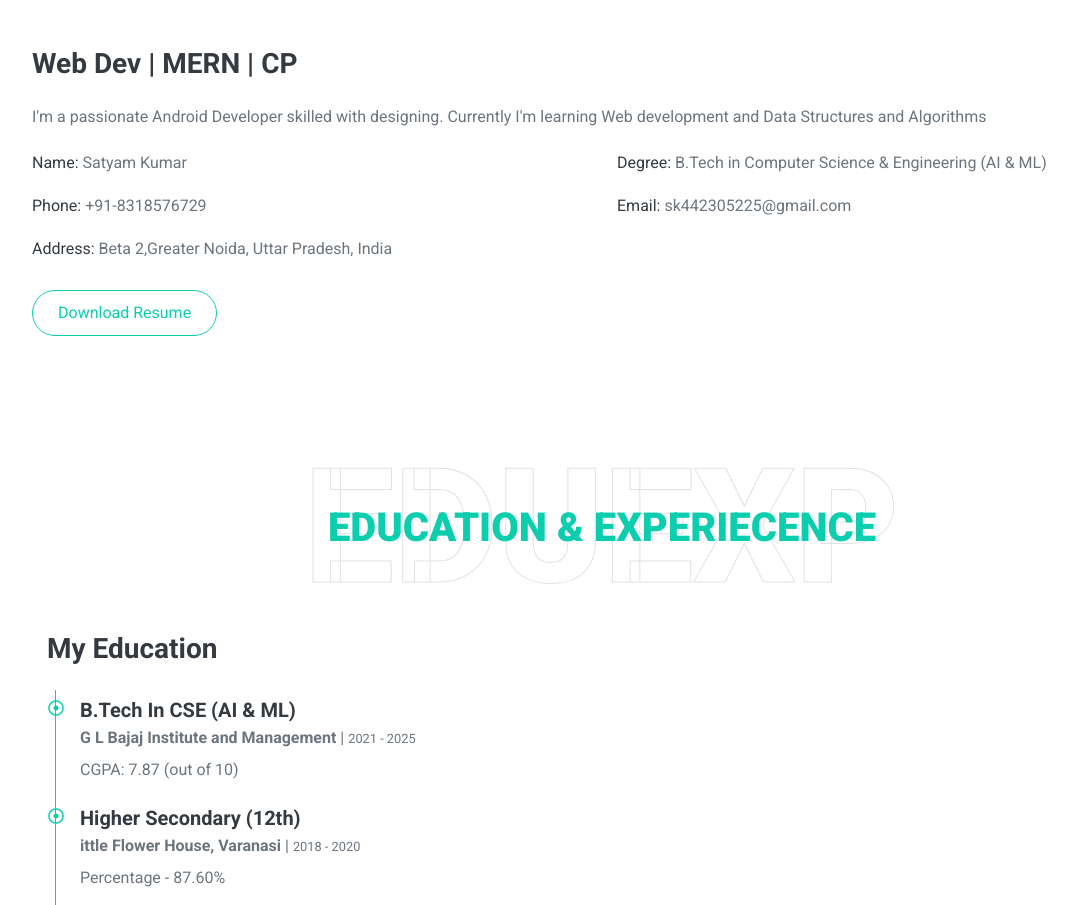
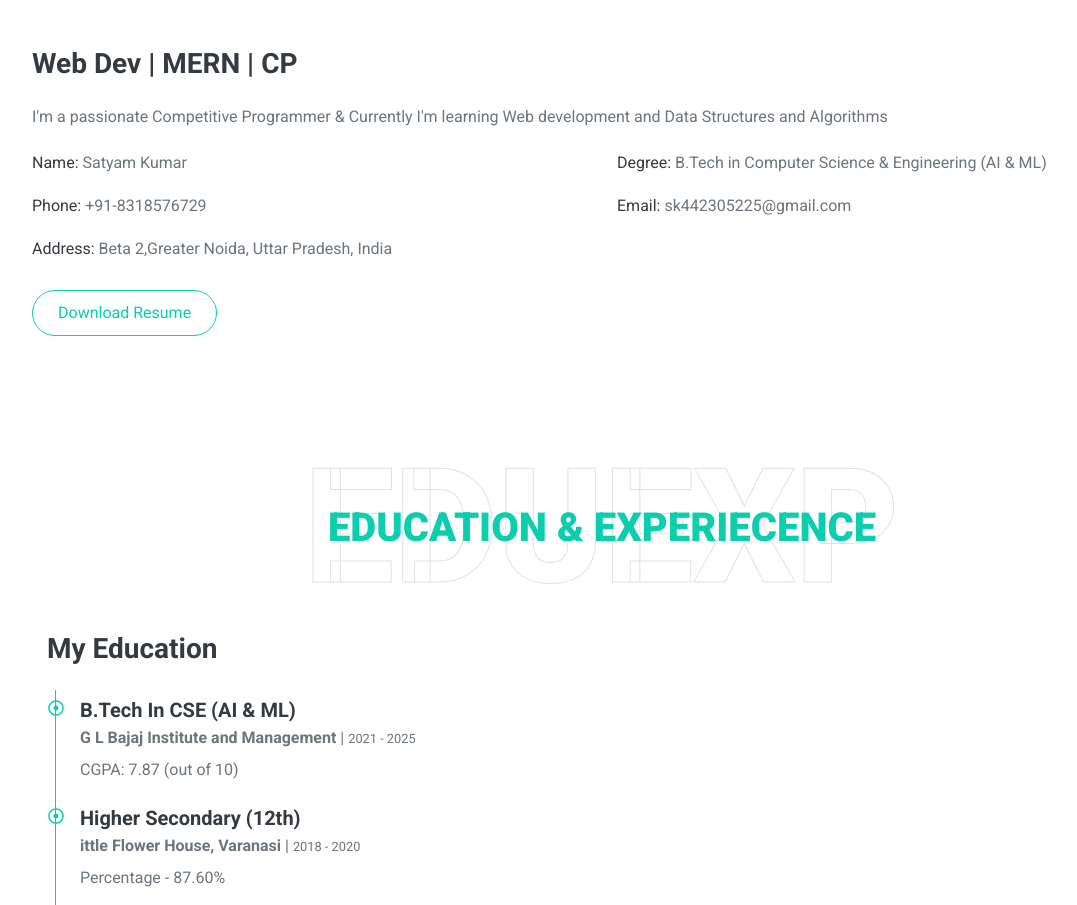
Before and after one commit to satyam24-11/portfolio, a plain HTML site: page index.html in a window 1280 px wide. Shown: the part 1049-1954 px from the top of the page, without its empty margins (38-1115 px from the left). Drawn offline with nearby package versions, Linux system fonts and the light colour scheme.

Commit message:
Update index.html

```diff
--- a/index.html
+++ b/index.html
@@ -117,8 +117,8 @@
 
                 <div class="">
                     <h3 class="mb-4">Web Dev | MERN | CP</h3>
-                    <p>I'm a passionate Android Developer skilled with designing. Currently I'm learning Web development
-                        and Data Structures and Algorithms</p>
+                    <p>I'm a passionate Competitive Programmer & Currently I'm learning Web development and Data
+                        Structures and Algorithms</p>
                     <div class="row mb-3">
                         <div class="col-sm-6 py-2">
                             <h6>Name: <span class="text-secondary">Satyam Kumar</span></h6>
```
